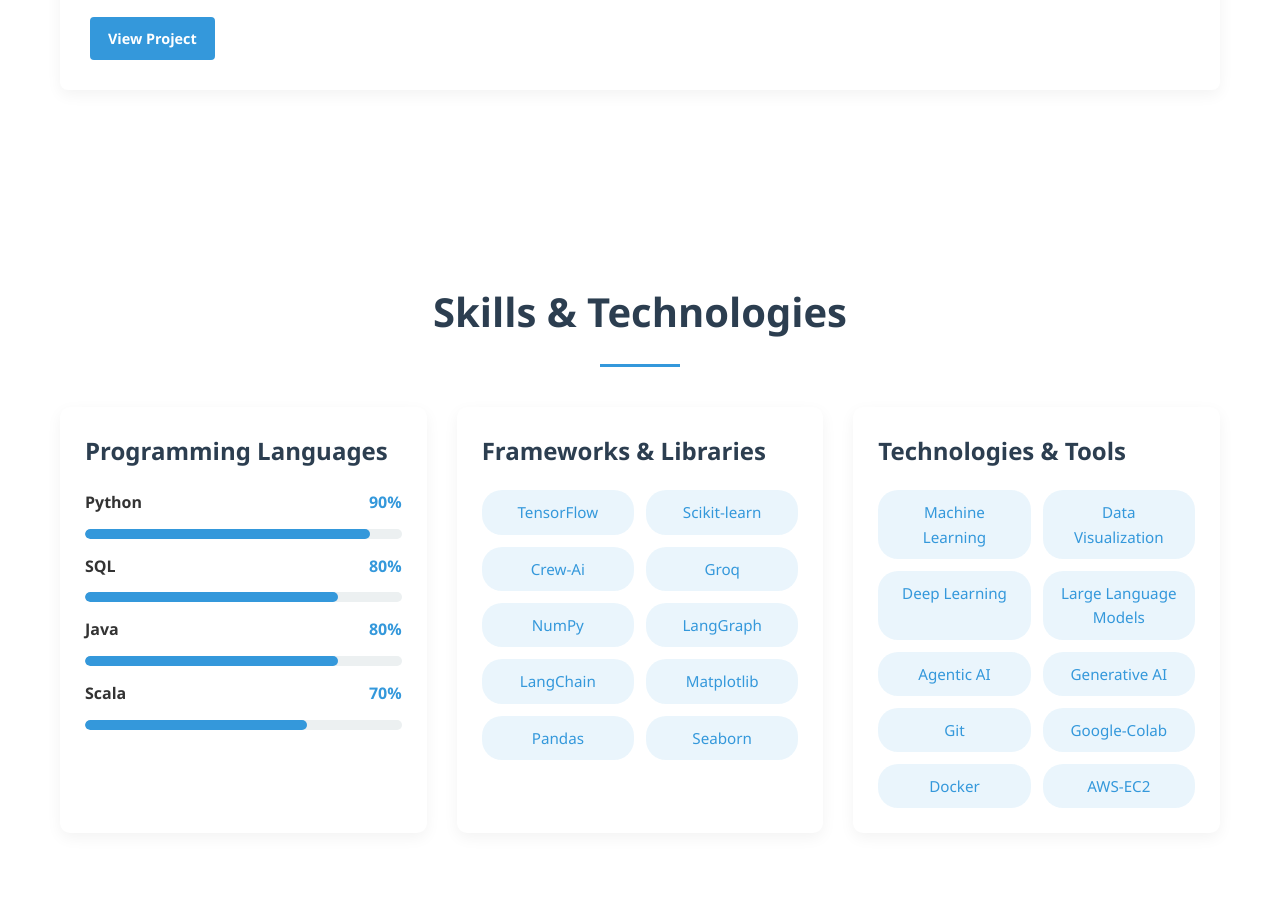
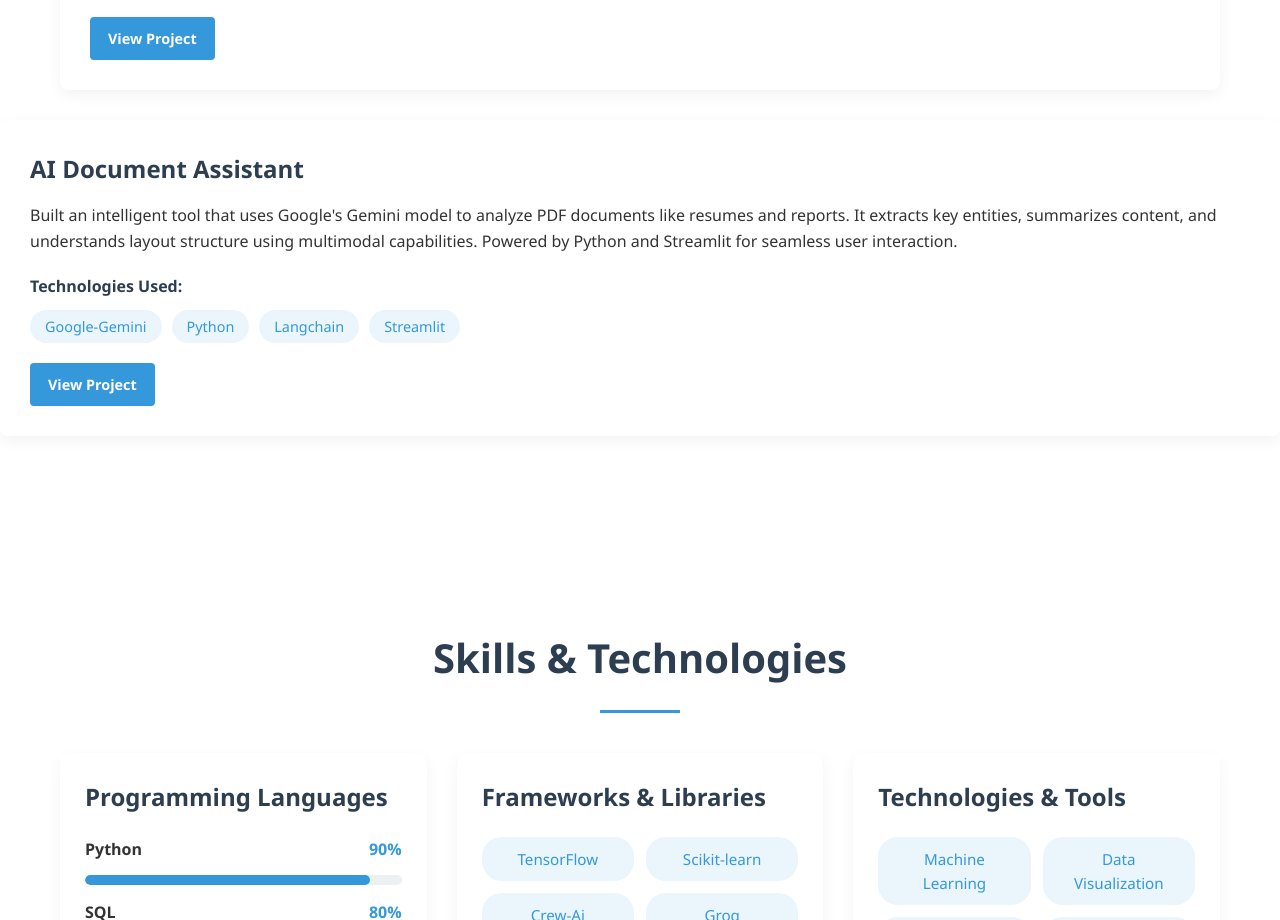
Before and after one commit to Karansingh-25/Portfolio, a plain HTML site: page index.html in a window 1280 px wide. Shown: the part 3174-4094 px from the top of the page. Drawn offline with Linux system fonts and the light colour scheme.

Commit message:
Update index.html

```diff
--- a/index.html
+++ b/index.html
@@ -150,6 +150,24 @@
                     </ul>
                 </div>
                 <a href="https://geminimodels-ksretxhinsqhziyxjde4y5.streamlit.app/" class="btn btn-small">View Project</a>
+            </div>
+        </div>
+
+ <div class="project-card">
+                <h3>AI Document Assistant</h3>
+                <p>Built an intelligent tool that uses Google's Gemini model to analyze PDF documents like resumes and reports. It extracts key entities, summarizes content, and understands layout structure using multimodal capabilities. Powered by Python and Streamlit for seamless user interaction.
+</p>
+
+                <div class="technologies">
+                    <h4>Technologies Used:</h4>
+                    <ul>
+                        <li>Google-Gemini</li>
+                        <li>Python</li>
+                        <li>Langchain</li>
+                        <li>Streamlit</li>
+                    </ul>
+                </div>
+                <a href="https://docassistant-p9ese4fno34jzlbwzmswjr.streamlit.app/" class="btn btn-small">View Project</a>
             </div>
         </div>
 
```
